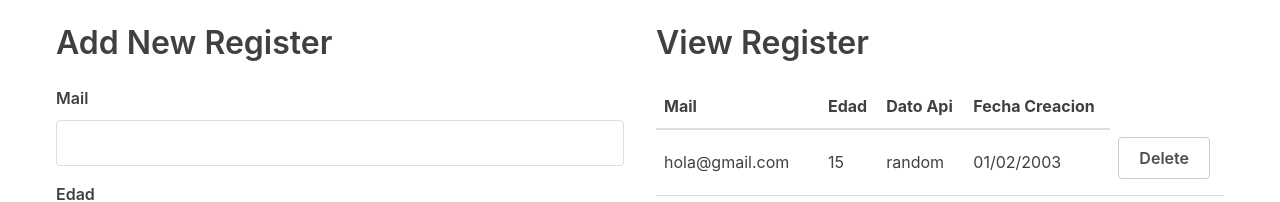
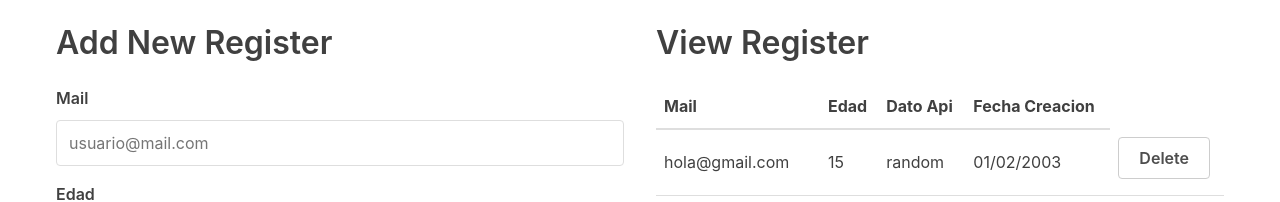
Before and after one commit to luck9217/TixcodeTest, a React (Create React App) app: page / in a window 1280 px wide. Shown: the top 202 px of the page. Built offline with nearby package versions, Linux system fonts and the light colour scheme; no server answers.

Commit message:
fix: placeholder

```diff
--- a/src/components/tables/AddUserForm.js
+++ b/src/components/tables/AddUserForm.js
@@ -12,7 +12,6 @@ const AddUserForm = (props) => {
   }
 
 
-
   const[agregarok, setAgregarok]=useState(false);
 
   const[inputdatarandom,setInputdatarandom]=useState("");
@@ -22,12 +21,9 @@ const AddUserForm = (props) => {
   useEffect((agregarok) => {
 
 
-
     const apifunction = async () => {
 
       if(agregarok===false) return;
-
-
 
 
       const rand =  Math.floor(Math.random()*200)+1;
@@ -51,10 +47,6 @@ const AddUserForm = (props) => {
          },[agregarok]
 
                          )
-
-
-
-
   return (
     <form
       onSubmit={(event) => {
@@ -76,6 +68,7 @@ const AddUserForm = (props) => {
       <input
         type="text"
         name="mail"
+        placeholder="usuario@mail.com"
         value={user.mail}
         onChange={handleInputChange}
       />
```
